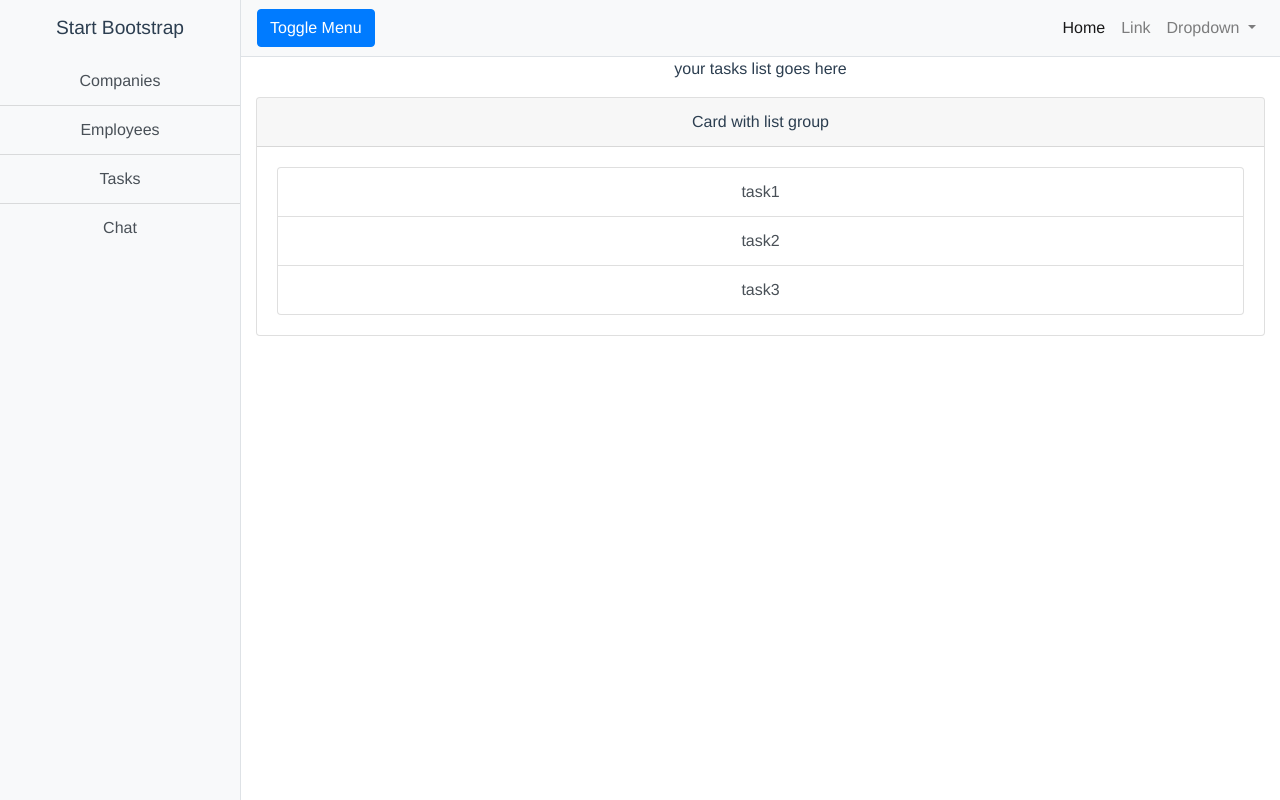
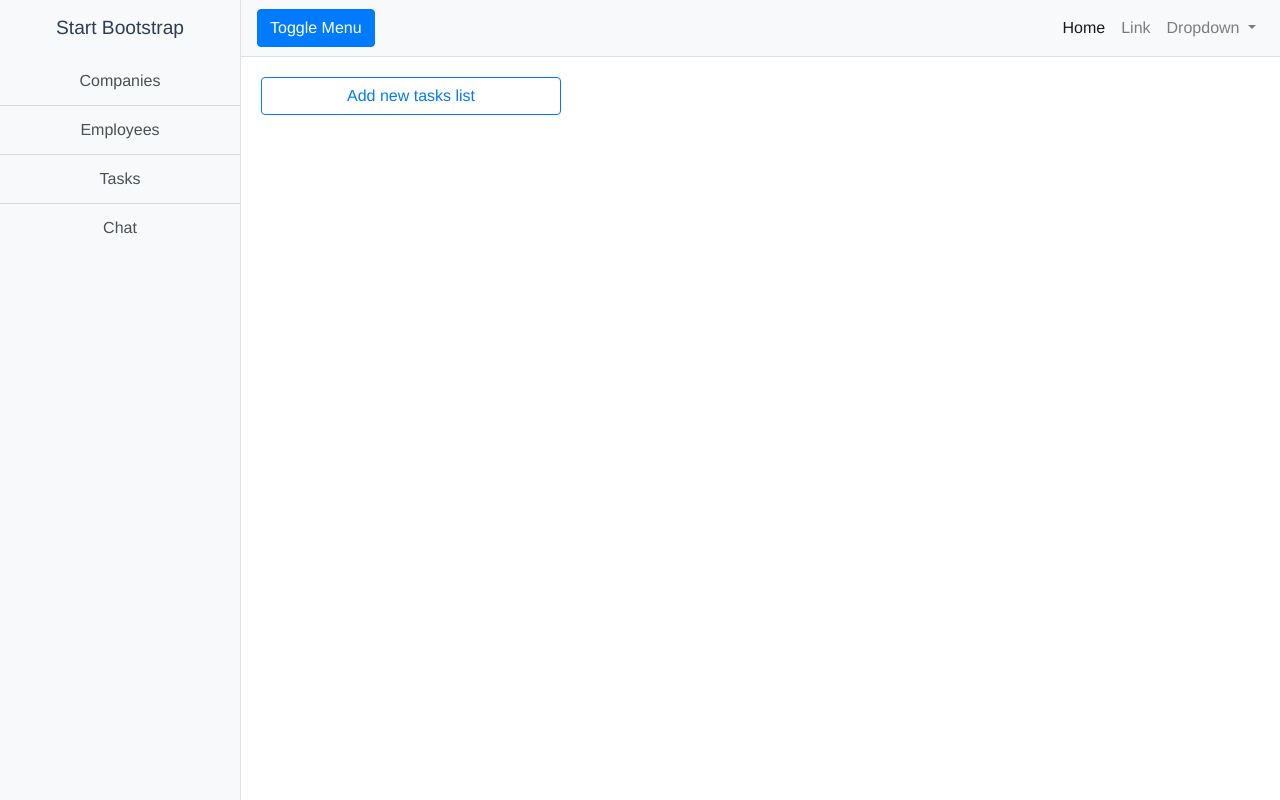
Before and after one commit to WeirdAndBeard/Legacy-Project, a Vue app: page /tasksboard in a window 1280 px wide. Built offline with nearby package versions, Linux system fonts and the light colour scheme.

Commit message:
updating frontend and linking components

```diff
--- a/src/components/Dashboard.vue
+++ b/src/components/Dashboard.vue
@@ -19,7 +19,12 @@ export default {
   name: "Dashboard",
   components: {
     Sidebar,
-    Navbar
-  }
+    Navbar,
+  },
 };
 </script>
+<style scoped>
+.container-fluid {
+  padding: 20px;
+}
+</style>
--- a/src/components/Tasksboard.vue
+++ b/src/components/Tasksboard.vue
@@ -1,7 +1,33 @@
 <template>
-  <div>
-    <p>your tasks list goes here</p>
-    <TasksList />
+  <div class="tasksboard-container">
+    <TasksList
+      v-for="tasksList in tasksLists"
+      :key="tasksList._id"
+      :tasksList="tasksList"
+    />
+    <div>
+      <a
+        class="btn btn-outline-primary new-taskslist"
+        href="#"
+        role="button"
+        v-show="!addNewListPressed"
+        @click="addNewListPressed = !addNewListPressed"
+        >Add new tasks list</a
+      >
+      <form v-show="addNewListPressed" class="new-taskslist-form">
+        <div class="form-group">
+          <input
+            type="text"
+            class="form-control"
+            id="listTitle"
+            v-model="listTitle"
+          />
+        </div>
+        <button class="btn btn-success" type="submit" @click="addNewTasksList">
+          Save
+        </button>
+      </form>
+    </div>
   </div>
 </template>
 
@@ -11,14 +37,46 @@ import TasksList from "@/components/tasksboard/TasksList.vue";
 export default {
   name: "TasksBoard",
   components: {
-    TasksList
+    TasksList,
   },
   data() {
     return {
-      Lists: [],
+      addNewListPressed: false,
+      listTitle: "",
+      tasksLists: [],
     };
+  },
+  methods: {
+    addNewTasksList: async function(e) {
+      e.preventDefault();
+      // this.tasksLists.push({
+      //   _id: 798,
+      //   title: "planned",
+      // });
+      try {
+        this.tasksLists = await this.$axios.post("/api/tasks_list/add", {
+          title: this.listTitle,
+          adminId: "3213213211"
+        });
+      } catch (err) {
+        console.log(err);
+      }
+    },
   },
 };
 </script>
 
-<style scoped></style>
+<style scoped>
+.tasksboard-container {
+  display: flex;
+  column-gap: 20px;
+  justify-items: end;
+  overflow-x: auto;
+  height: 100%;
+}
+.new-taskslist,
+.new-taskslist-form {
+  min-width: 300px;
+  height: fit-content;
+}
+</style>
--- a/src/components/companies/CompaniesList.vue
+++ b/src/components/companies/CompaniesList.vue
@@ -1,9 +1,13 @@
 <template>
-
   <div>
     <b-button @click="Add">Add Company</b-button>
-      <div v-for="company in companies" :key="company.id" class="card" style="width: 18rem;">
-  <img class="card-img-top" src="" alt="Card image cap">
+    <div
+      v-for="company in companies"
+      :key="company.id"
+      class="card"
+      style="width: 18rem;"
+    >
+      <img class="card-img-top" src="" alt="Card image cap" />
       <div class="card-body">
         <h5 class="card-title">company title</h5>
         <p class="card-text">company description</p>
@@ -11,7 +15,6 @@
       </div>
     </div>
   </div>
-
 </template>
 
 <script>
@@ -21,18 +24,15 @@ export default {
       // Note `isActive` is left out and will not appear in the rendered table
 
       companies: [
-        {id:1,Company_name: "asteelflash", Company_Sector: "electronics" },
+        { id: 1, Company_name: "asteelflash", Company_Sector: "electronics" },
       ],
     };
   },
   methods: {
     Add() {
-      this.$router.push("/company/add");
+      this.$router.push("/companies/add");
     },
   },
 };
 </script>
-<style scoped>
-
-
-</style>
+<style scoped></style>
--- a/src/components/tasksboard/Task.vue
+++ b/src/components/tasksboard/Task.vue
@@ -1,9 +1,16 @@
 <template>
-  <b-list-group-item href="#">{{task.description}}</b-list-group-item>
+  <b-list-group-item href="#" :key="task._id">{{
+    task.description
+  }}</b-list-group-item>
 </template>
 <script>
 export default {
-    props:["task"],
   name: "Task",
+  props: ["task"],
+  data() {
+    return {
+      task: this.task,
+    };
+  },
 };
 </script>
--- a/src/components/tasksboard/TasksList.vue
+++ b/src/components/tasksboard/TasksList.vue
@@ -1,37 +1,41 @@
 <template>
-  <b-card-group deck>
-    <b-card header="Card with list group">
+  <b-card-group deck class="taskslist-container">
+    <b-card :header="list.title">
       <b-list-group>
-        <Task v-for="task in tasks" :key="task.id" :task="task"  />
+        <Task v-for="task in listOfTasks" :key="task._id" :task="task" />
       </b-list-group>
     </b-card>
   </b-card-group>
 </template>
 <script>
 import Task from "./Task.vue";
+
 export default {
   name: "TasksList",
-  data(){
+  props: ["tasksList"],
+  data() {
     return {
-
-      tasks:[
-        {
-          description:"task1",
-          id:1
-        },
-        {
-          description:"task2",
-          id:2
-        },
-        {
-          description:"task3",
-          id:3
-        }
-      ]
-    }
+      listOfTasks: this.tasksList,
+      tasks: [],
+    };
   },
   components: {
     Task,
   },
+  mounted: async function() {
+    console.log(this.tasksList);
+    try {
+      this.tasks = await this.$axios.get(
+        `/api/tasks_list/${this.listOfTasks._id}/tasks`
+      );
+    } catch (err) {
+      console.log(err);
+    }
+  },
 };
 </script>
+<style scoped>
+.taskslist-container {
+  min-width: 300px;
+}
+</style>
--- a/src/main.js
+++ b/src/main.js
@@ -2,6 +2,7 @@ import Vue from "vue";
 import App from "./App.vue";
 import router from "./router";
 import store from "./store";
+import axios from "axios";
 import { BootstrapVue, IconsPlugin } from "bootstrap-vue";
 import "bootstrap/dist/css/bootstrap.css";
 import "bootstrap-vue/dist/bootstrap-vue.css";
@@ -13,5 +14,6 @@ Vue.use(IconsPlugin);
 new Vue({
   router,
   store,
+  axios,
   render: h => h(App)
 }).$mount("#app");
--- a/src/router/index.js
+++ b/src/router/index.js
@@ -5,6 +5,7 @@ import CompaniesList from "@/components/companies/CompaniesList.vue";
 import Tasksboard from "@/components/Tasksboard.vue";
 import EmployeesList from "@/components/employees/EmployeesList.vue";
 import AddEmployee from "@/components/employees/AddEmployee.vue";
+import AddCompany from "@/components/companies/AddCompany.vue";
 
 Vue.use(VueRouter);
 
@@ -29,7 +30,11 @@ const routes = [
     name: "AddEmployee",
     component: AddEmployee,
   },
-
+  {
+    path: "/companies/add",
+    name: "AddCompany",
+    component: AddCompany,
+  },
   {
     path: "/tasksboard",
     name: "Tasksboard",
```
Also changed, not shown: 1 other file (tests, documents, lock files or other folders). Lines whose indentation alone changed are shown as unchanged.
